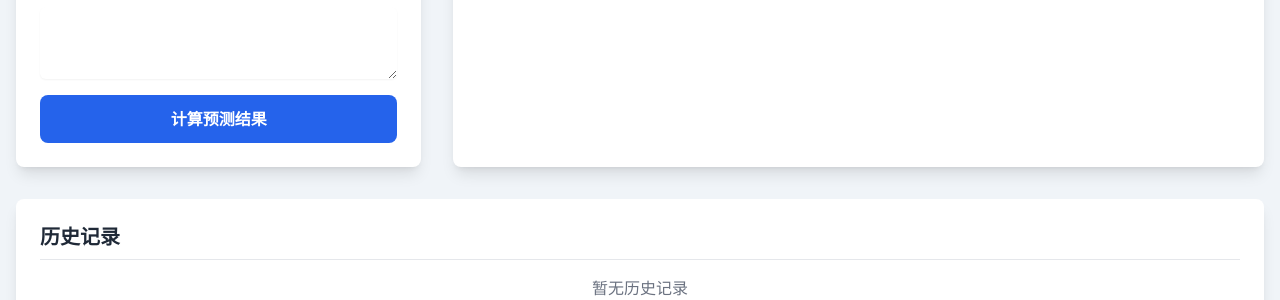
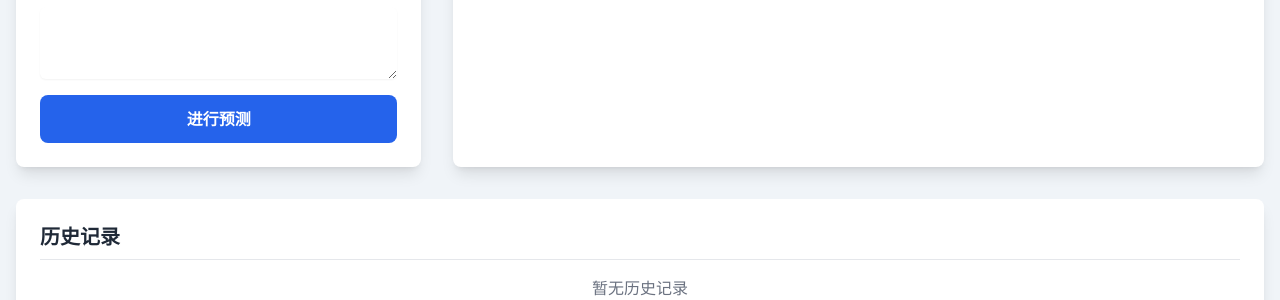
Before and after one commit to zhaohc1010/feeding_agent_webapp, a Flask app: page / in a window 1280 px wide. Shown: the part 758-1058 px from the top of the page. Run offline with Flask 3, Linux system fonts and the light colour scheme; some libraries are stand-ins or nearby versions.

Commit message:
Add files via upload

```diff
--- a/feeding_agent_webapp/templates/index.html
+++ b/feeding_agent_webapp/templates/index.html
@@ -49,7 +49,7 @@
                         </div>
                         <div><label for="actual_feeding_amount" class="block text-sm font-medium text-gray-700">实际投喂量 (kg) [可选]</label><input type="number" step="any" id="actual_feeding_amount" name="actual_feeding_amount" class="form-input mt-1 block w-full border-gray-300 rounded-md shadow-sm"></div>
                         <div><label for="remarks" class="block text-sm font-medium text-gray-700">备注 [可选]</label><textarea id="remarks" name="remarks" rows="3" class="form-input mt-1 block w-full border-gray-300 rounded-md shadow-sm"></textarea></div>
-                        <button type="submit" class="w-full bg-blue-600 hover:bg-blue-700 text-white font-bold py-3 px-4 rounded-lg transition duration-300 mt-4">计算预测结果</button>
+                        <button type="submit" class="w-full bg-blue-600 hover:bg-blue-700 text-white font-bold py-3 px-4 rounded-lg transition duration-300 mt-4">进行预测</button>
                     </form>
                 </div>
             </div>
@@ -112,10 +112,10 @@
                 // Use marked.js to parse markdown-like text from LLM
                 resultsContent.innerHTML = marked.parse(result.recommendation);
 
-                // Reload the page to show the latest history after a short delay
-                setTimeout(() => {
-                    window.location.reload();
-                }, 2000);
+                // NOTE: The page reload logic has been removed.
+                // To update the history table, the user would need to manually refresh the page
+                // after seeing the prediction result. Or we could implement a more advanced
+                // front-end update logic in the future.
 
             } catch (error) {
                 resultsContent.innerHTML = `<p class="text-red-500 font-bold">请求出错:</p><p class="text-red-700">${error.message}</p>`;
```
